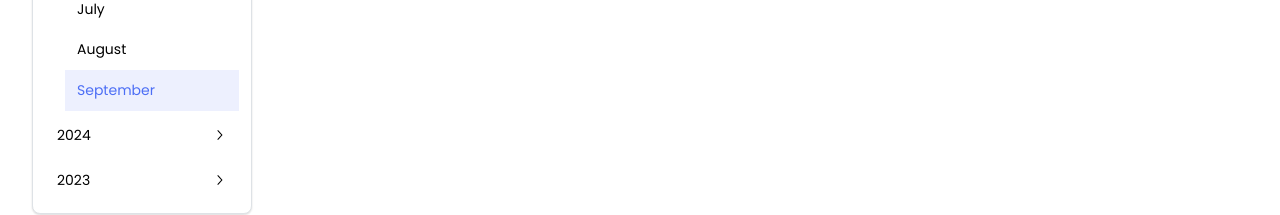
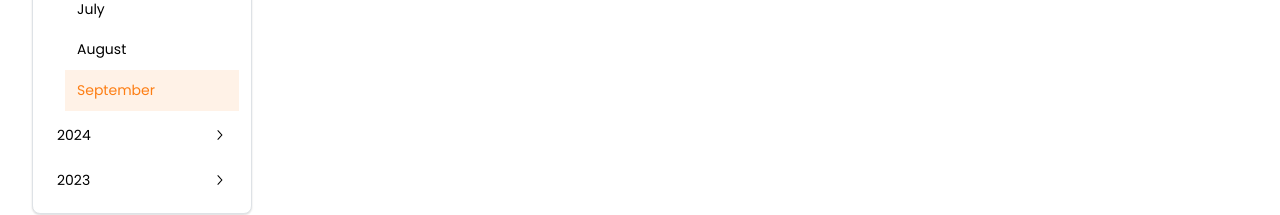
Before and after one commit to Tech-Dex/cinekami-web-client, a React (Vite) app: page /snapshots in a window 1280 px wide. Shown: the part 386-601 px from the top of the page. Built offline with nearby package versions, Linux system fonts and the light colour scheme; no server answers.

Commit message:
style: color & sizing tweaks

```diff
--- a/src/components/MovieCard.tsx
+++ b/src/components/MovieCard.tsx
@@ -93,7 +93,7 @@ export function MovieCard({ movie, onVote, layout = 'grid', showActions = true,
                     return (
                       <Tooltip label={c.label} key={c.key}>
                         <Button
-                          size="xs"
+                          size="compact-xs"
                           variant="filled"
                           leftSection={c.icon}
                           onClick={() => onVote?.(c.key)}
@@ -116,13 +116,14 @@ export function MovieCard({ movie, onVote, layout = 'grid', showActions = true,
                     return (
                       <Tooltip label={c.label} key={c.key}>
                         <Button
-                          size="xs"
+                          size="compact-xs"
                           variant="filled"
                           leftSection={c.icon}
                           onClick={() => onVote?.(c.key)}
                           color={isVoted ? 'orange' : undefined}
                           disabled={disabled}
                           loading={isVoting && isVoted}
+                          style={{ whiteSpace: 'nowrap', paddingInline: 8 }}
                         >
                           {c.label}
                         </Button>
@@ -137,9 +138,9 @@ export function MovieCard({ movie, onVote, layout = 'grid', showActions = true,
           <Box style={{ width: '100%', alignSelf: 'stretch', justifySelf: 'stretch', gridColumn: '1 / -1' }}>
             <Box my={6} h={1} w="100%" bg="var(--mantine-color-default-border)" />
             <Group justify="space-between" wrap="wrap" gap="xs" style={{ width: '100%', justifySelf: 'stretch' }}>
-              <Group gap={6} wrap="wrap">
+              <Group gap={8} wrap="wrap">
                 {ORDERED_CATEGORIES.map((c) => (
-                  <Badge key={c.key} variant="light" radius="sm" color="gray" size="xs">
+                  <Badge key={c.key} variant="light" radius="md" color="gray" size="sm" style={{ fontWeight: 600 }}>
                     {c.label}{hottest.includes(c.key) ? ' 🔥' : ''}: {tallies[c.key as keyof typeof tallies] ?? 0}
                   </Badge>
                 ))}
--- a/src/index.css
+++ b/src/index.css
@@ -15,3 +15,16 @@ a {
 a:hover {
   text-decoration: underline;
 }
+
+/* Prevent underline on Mantine Button anchors (e.g., header nav) */
+.mantine-Button-root:hover {
+  text-decoration: none;
+}
+
+/* Prevent underline on Mantine NavLink (e.g., Snapshots year/month list) */
+.mantine-NavLink-root,
+.mantine-NavLink-root:hover,
+.mantine-NavLink-root a,
+.mantine-NavLink-root a:hover {
+  text-decoration: none;
+}
--- a/src/layouts/RootLayout.tsx
+++ b/src/layouts/RootLayout.tsx
@@ -1,9 +1,14 @@
 import { AppShell, Group, Button, Container, Title } from '@mantine/core';
+import { useEffect } from 'react';
 import { Link, Outlet, NavLink as RRNavLink, useLocation } from 'react-router-dom';
 import { ColorSchemeToggle } from '../components/ColorSchemeToggle';
 
 export default function RootLayout() {
   const location = useLocation();
+
+  useEffect(() => {
+    window.scrollTo({ top: 0, left: 0, behavior: 'auto' });
+  }, [location.pathname]);
 
   const links = [
     { to: '/', label: 'Upcoming', match: (p: string) => p === '/' },
@@ -35,7 +40,7 @@ export default function RootLayout() {
                   component={RRNavLink}
                   to={l.to}
                   variant={l.match(location.pathname) ? 'filled' : 'subtle'}
-                  color={l.match(location.pathname) ? 'orange' : 'gray'}
+                  color={l.match(location.pathname) ? 'var(--mantine-color-orange-filled)' : 'gray'}
                 >
                   {l.label}
                 </Button>
--- a/src/pages/SnapshotsPage.tsx
+++ b/src/pages/SnapshotsPage.tsx
@@ -119,12 +119,13 @@ export default function SnapshotsPage() {
           <Paper withBorder p="sm" shadow="xs">
             <Stack gap={4}>
               {available.map((y) => (
-                <NavLink key={y.year} label={String(y.year)} defaultOpened={y.year === year}>
+                <NavLink key={y.year} label={String(y.year)} defaultOpened={y.year === year} color="var(--mantine-color-orange-filled)">
                   {y.months.map((m) => (
                     <NavLink
                       key={m}
                       label={MONTH_NAMES[m - 1]}
                       active={y.year === year && m === month}
+                      color="var(--mantine-color-orange-filled)"
                       onClick={() => { setYear(y.year); setMonth(m); }}
                     />
                   ))}
```
